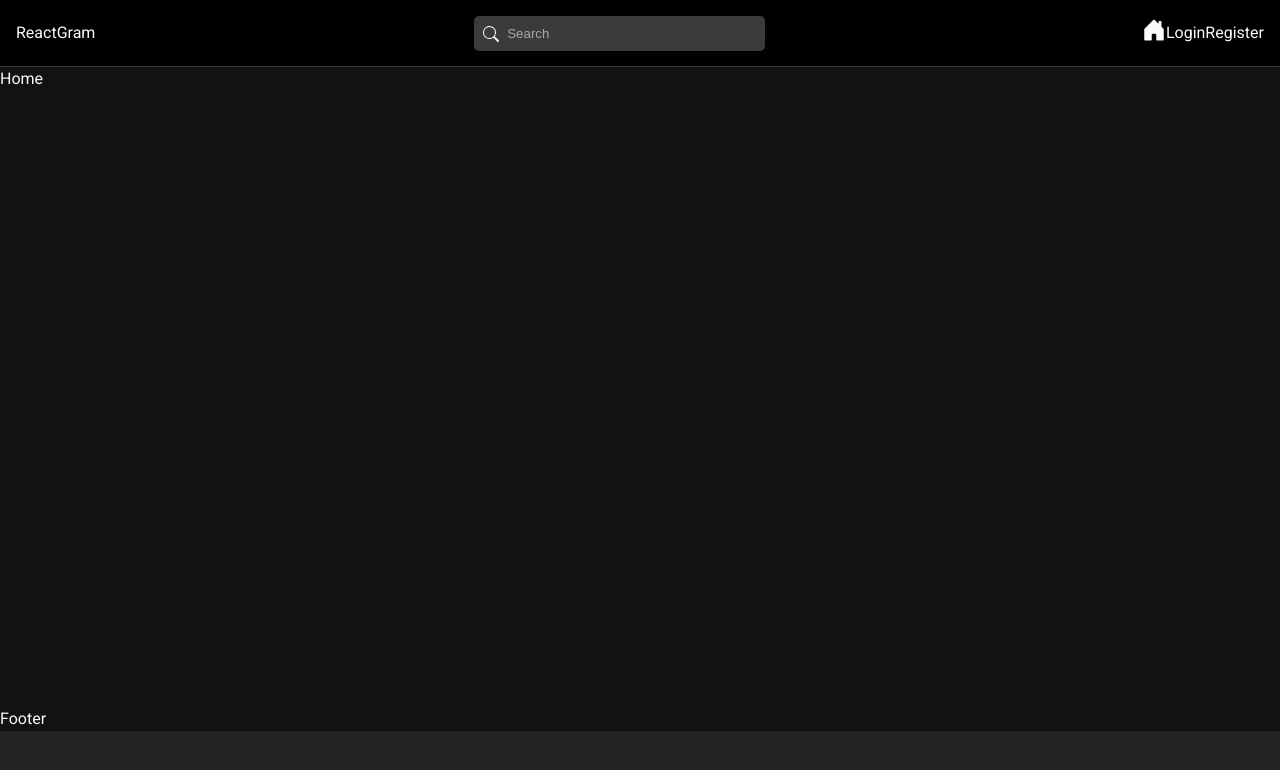
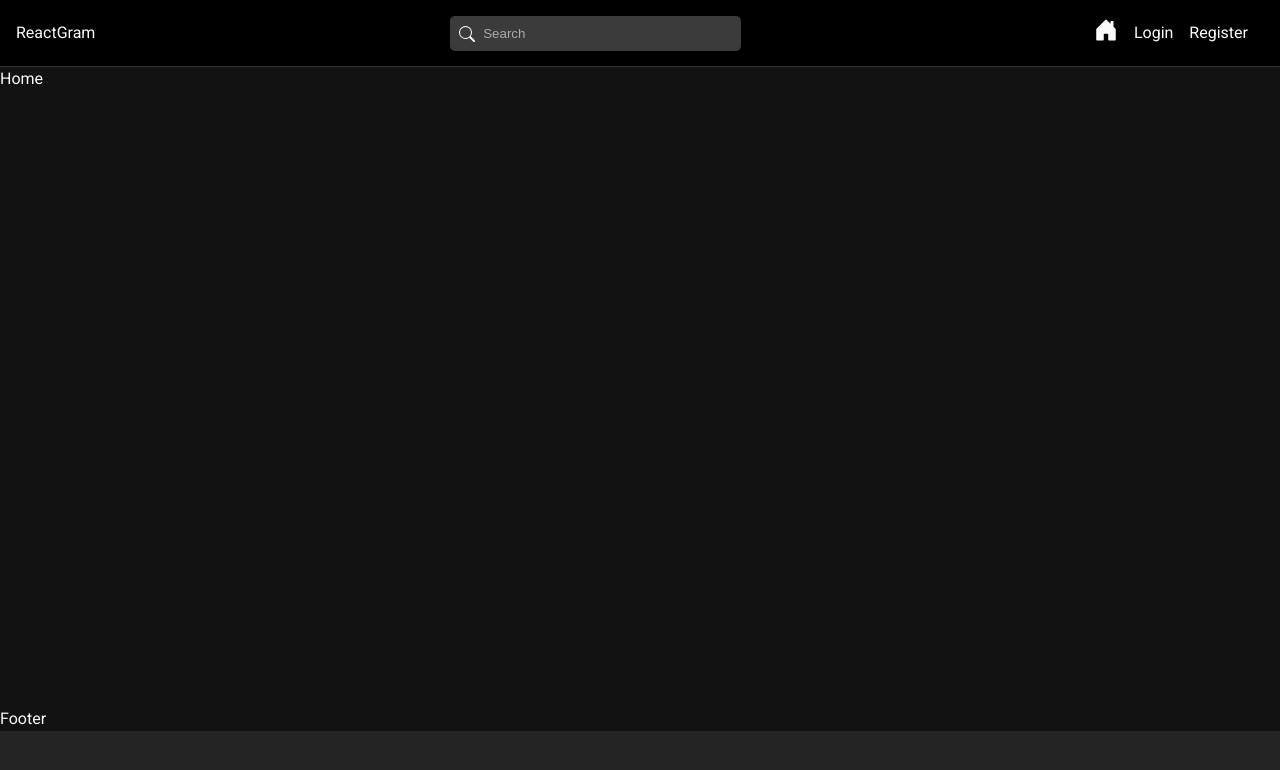
Before and after one commit to MateusGurgel/ReactGram-Front, a React (Vite) app: page / in a window 1280 px wide. Shown: the top 770 px of the page. Built offline with nearby package versions, Linux system fonts and the light colour scheme.

Commit message:
li tags added

```diff
--- a/src/layouts/Navbar/Navbar.tsx
+++ b/src/layouts/Navbar/Navbar.tsx
@@ -18,11 +18,17 @@ const Navbar = () => {
       </form>
 
       <ul id="nav-links">
-        <NavLink to="/">
-          <BsHouseDoorFill />
-        </NavLink>
-        <NavLink to="/login">Login</NavLink>
-        <NavLink to="/register">Register</NavLink>
+        <li>
+          <NavLink to="/">
+            <BsHouseDoorFill />
+          </NavLink>
+        </li>
+        <li>
+          <NavLink to="/login">Login</NavLink>
+        </li>
+        <li>
+          <NavLink to="/register">Register</NavLink>
+        </li>
       </ul>
     </nav>
   );
```
